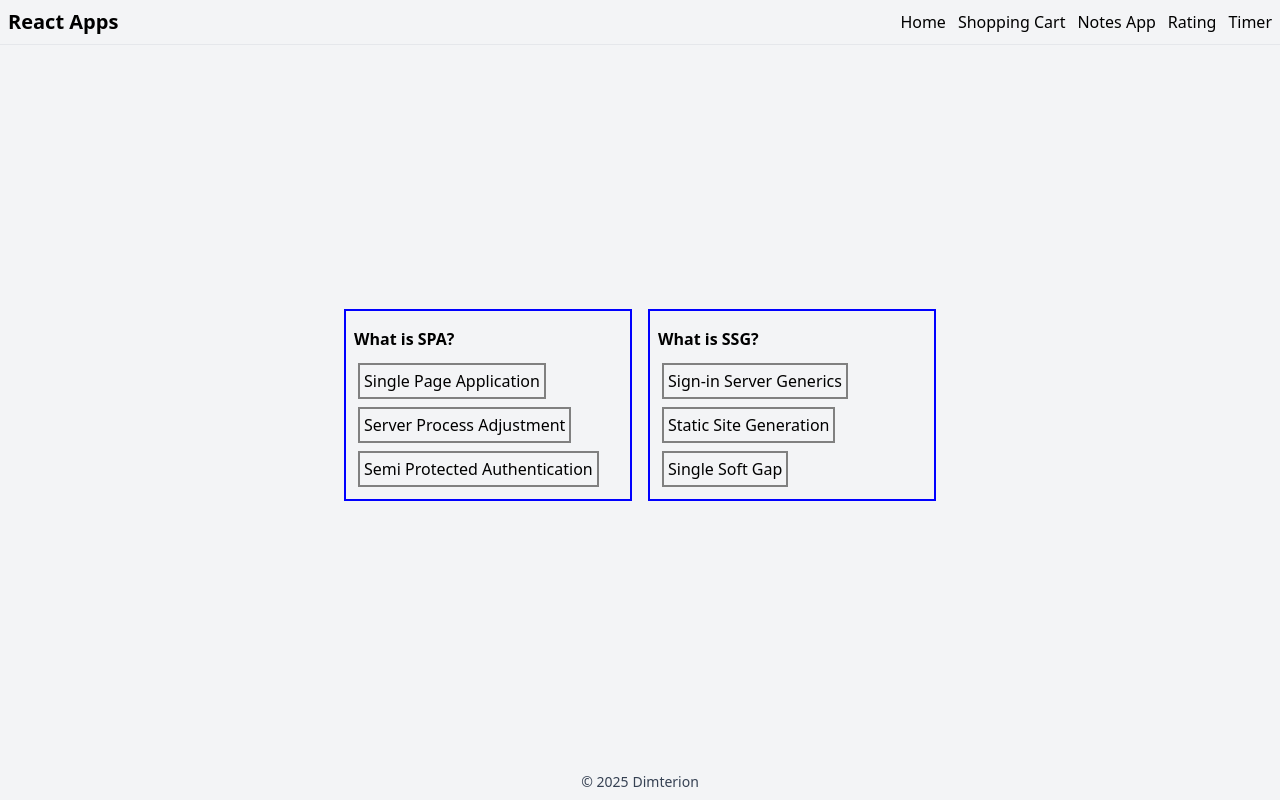
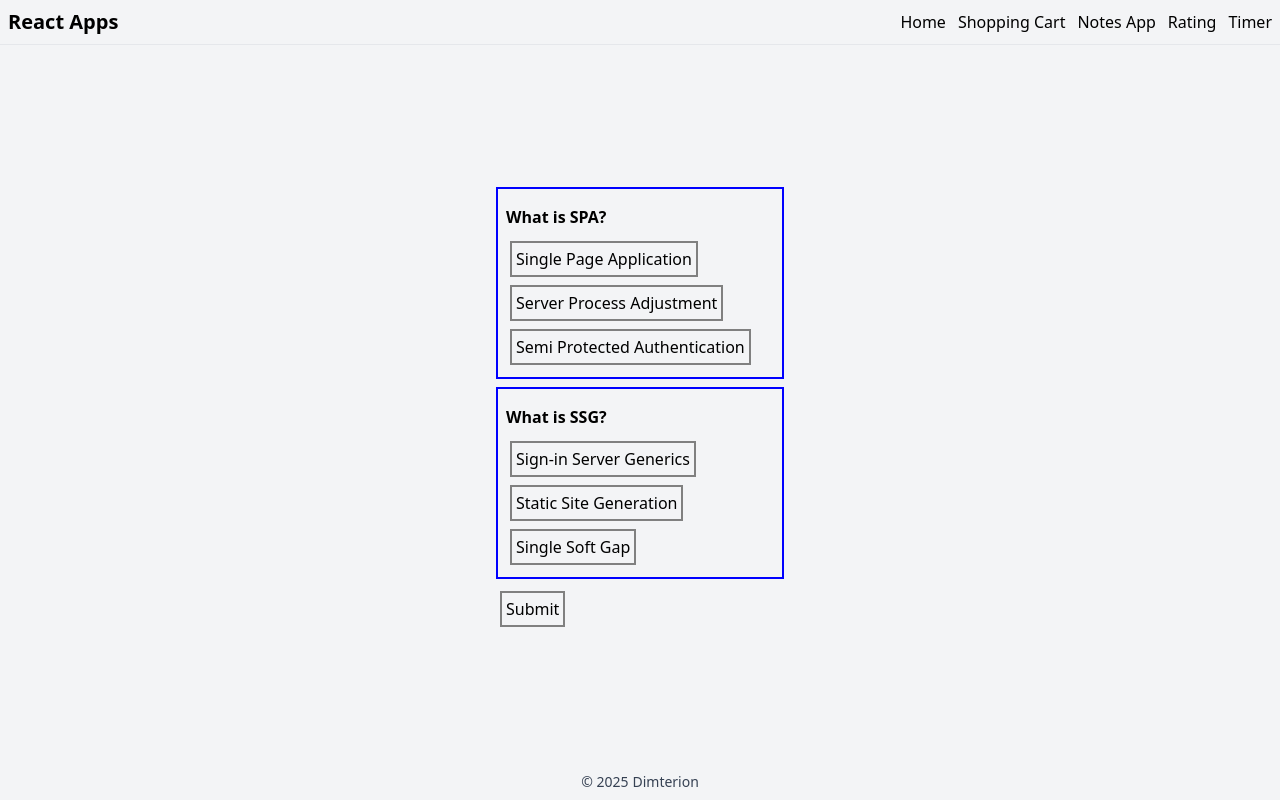
Before and after one commit to Dimterion/react-apps, a React (Vite) app: page /quiz in a window 1280 px wide. Built offline with nearby package versions, Linux system fonts and the light colour scheme; no server answers.

Commit message:
change quiz page structure and mechanics

```diff
--- a/src/components/QuizCard/QuizCard.jsx
+++ b/src/components/QuizCard/QuizCard.jsx
@@ -1,21 +1,27 @@
-import { useState } from "react";
 import "./quizCard.css";
 
-const QuizCard = ({ question, answers }) => {
-  const [result, setResult] = useState();
-
+const QuizCard = ({
+  question,
+  answers,
+  selectedAnswer,
+  onSelect,
+  showResult,
+}) => {
   return (
     <article className="quizCard-container">
       <h2>{question}</h2>
       {answers.map((answer) => (
         <button
-          key={`${answer}-${answer.id}`}
-          onClick={() => setResult(answer)}
+          key={answer.id}
+          onClick={() => onSelect(answer)}
+          className={selectedAnswer?.id === answer.id ? "selected" : ""}
         >
           {answer.answer}
         </button>
       ))}
-      {result && <p>{result.correct ? "Correct" : "Not correct"}</p>}
+      {showResult && selectedAnswer && (
+        <p>{selectedAnswer.correct ? "Correct" : "Not correct"}</p>
+      )}
     </article>
   );
 };
--- a/src/components/QuizCard/quizCard.css
+++ b/src/components/QuizCard/quizCard.css
@@ -1,6 +1,7 @@
 .quizCard-container {
   border: 2px solid blue;
-  margin: 0.5rem;
+  margin: 0.5rem auto;
+  max-width: 90vw;
   padding: 0.5rem;
   width: 18rem;
 }
@@ -17,6 +18,11 @@
   padding: 0.25rem;
 }
 
+.quizCard-container button.selected {
+  background-color: rgba(0, 0, 0, 0.3);
+  font-weight: bold;
+}
+
 .quizCard-container p {
   font-style: italic;
   margin: 0.5rem 0;
--- a/src/pages/quiz/quiz.css
+++ b/src/pages/quiz/quiz.css
@@ -1,5 +1,10 @@
 .quizPage-container {
-  display: flex;
-  flex-flow: row wrap;
-  justify-content: center;
+  margin: auto;
 }
+
+.quizPage-container button {
+  border: 2px solid gray;
+  cursor: pointer;
+  margin: 0.25rem;
+  padding: 0.25rem;
+}
--- a/src/pages/quiz/quiz.jsx
+++ b/src/pages/quiz/quiz.jsx
@@ -1,3 +1,4 @@
+import { useState } from "react";
 import QuizCard from "../../components/QuizCard/QuizCard";
 import "./quiz.css";
 
@@ -23,11 +24,49 @@ const QuizPage = () => {
     },
   ];
 
+  const [selectedAnswers, setSelectedAnswers] = useState({});
+  const [submitted, setSubmitted] = useState(false);
+  const [error, setError] = useState(false);
+
+  const handleSelect = (questionId, answer) => {
+    setSelectedAnswers((prev) => ({
+      ...prev,
+      [questionId]: answer,
+    }));
+  };
+
+  const handleSubmit = () => {
+    if (Object.entries(selectedAnswers).length === quiz.length) {
+      setSubmitted(true);
+      setError(false);
+    } else {
+      setError(true);
+    }
+  };
+
+  const score = Object.entries(selectedAnswers).reduce((acc, [, answer]) => {
+    return answer.correct ? acc + 1 : acc;
+  }, 0);
+
   return (
     <main className="quizPage-container">
       {quiz.map((q) => (
-        <QuizCard key={q.id} question={q.question} answers={q.answers} />
+        <QuizCard
+          key={q.id}
+          question={q.question}
+          answers={q.answers}
+          selectedAnswer={selectedAnswers[q.id]}
+          onSelect={(answer) => handleSelect(q.id, answer)}
+          showResult={submitted}
+        />
       ))}
+      <button onClick={handleSubmit}>Submit</button>
+      {submitted && (
+        <p>
+          Your score: {score} / {quiz.length}
+        </p>
+      )}
+      {error && <p>Please answer all questions.</p>}
     </main>
   );
 };
```
